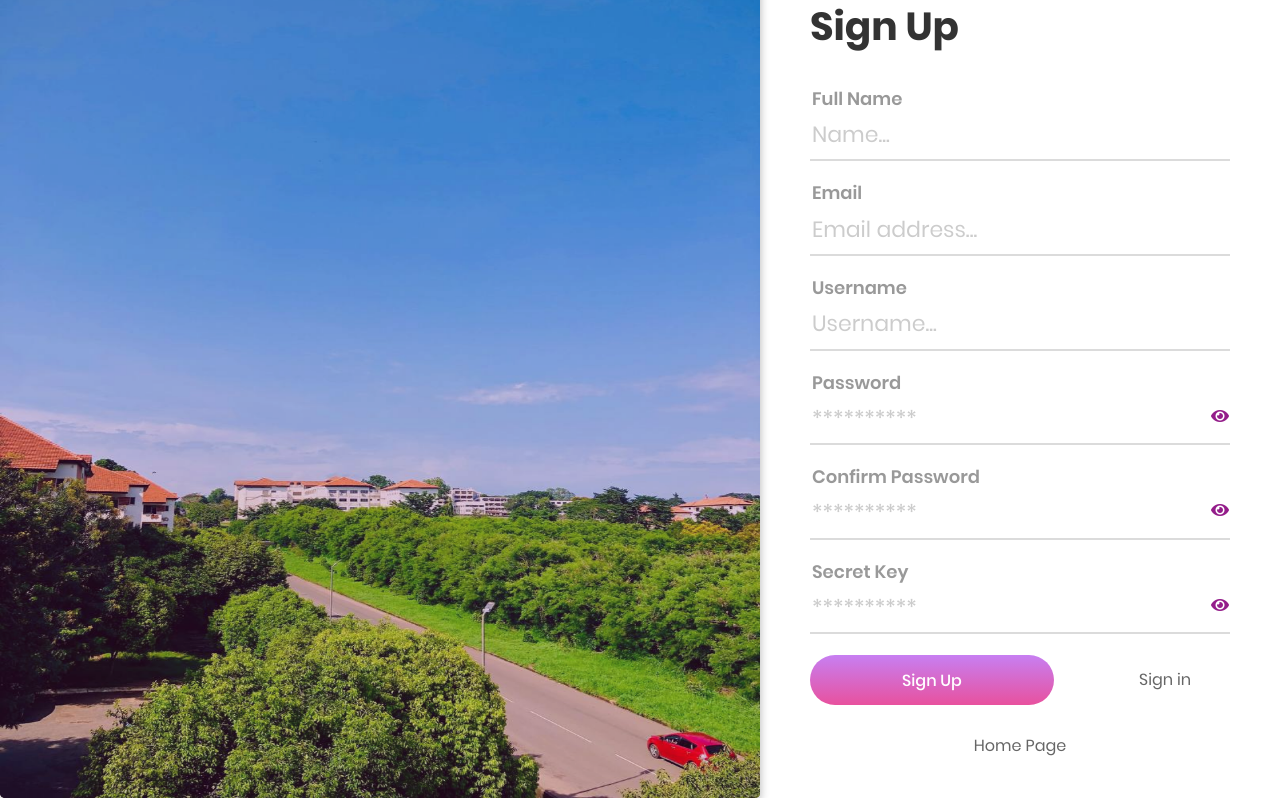
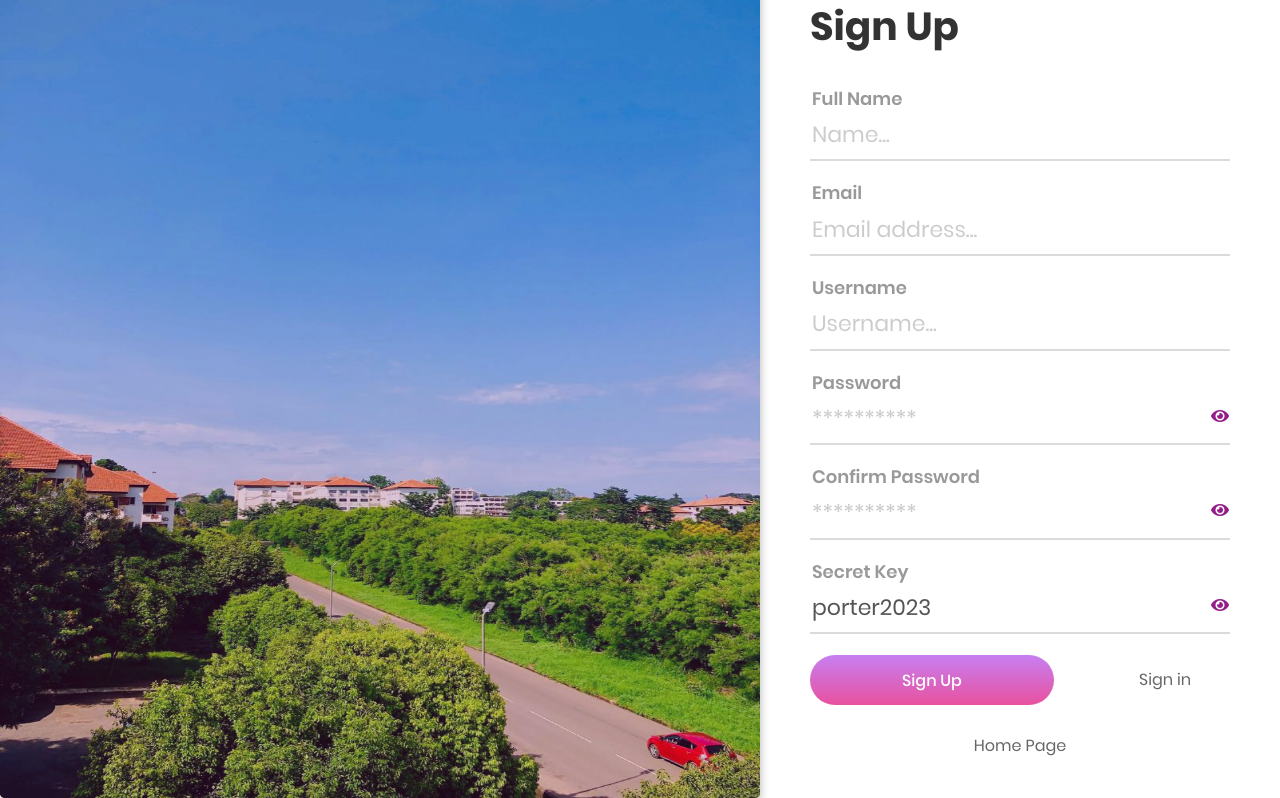
Before and after one commit to Mini-Sylar/Hall-Management-System, a Flask app: page /SignUp in a window 1280 px wide. Shown: the part 47-845 px from the top of the page. Run offline with Flask 2, Linux system fonts and the light colour scheme; some libraries are stand-ins or nearby versions.

Commit message:
Update secret key

```diff
--- a/templates/RegisterStaff.html
+++ b/templates/RegisterStaff.html
@@ -178,11 +178,12 @@
           <span class="label-input100">Secret Key</span>
           <input
             class="input100"
-            type="password"
+            type="text"
             name="secretkey"
-            placeholder="**********"
+            placeholder="porter2023"
             required
             id="showMySecret"
+            value="porter2023"
           />
           <span
             toggle="#password-field"
@@ -209,7 +210,6 @@
           </a>
           <a
             href="/"
-
             class="dis-block txt3 hov1 p-r-30 p-t-10 p-b-10 p-l-30 homepage"
           >
             Home Page
```
